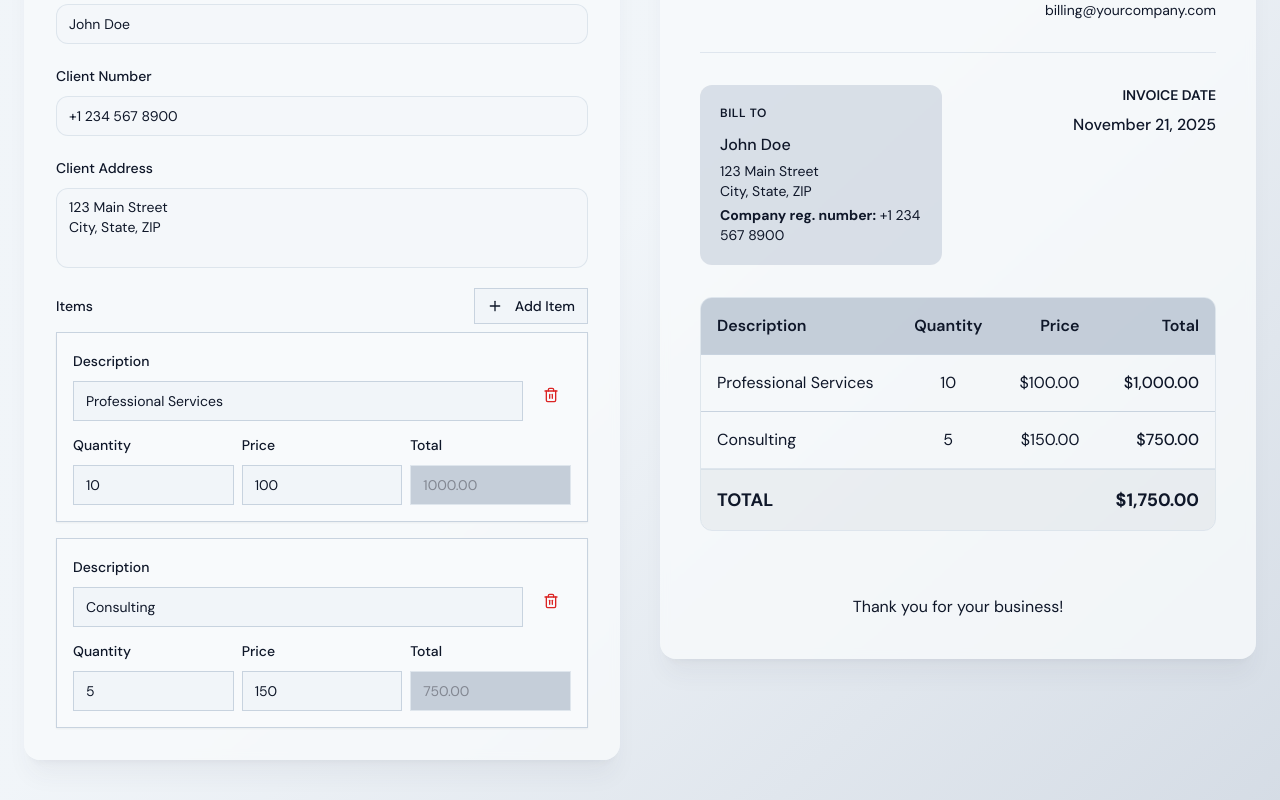
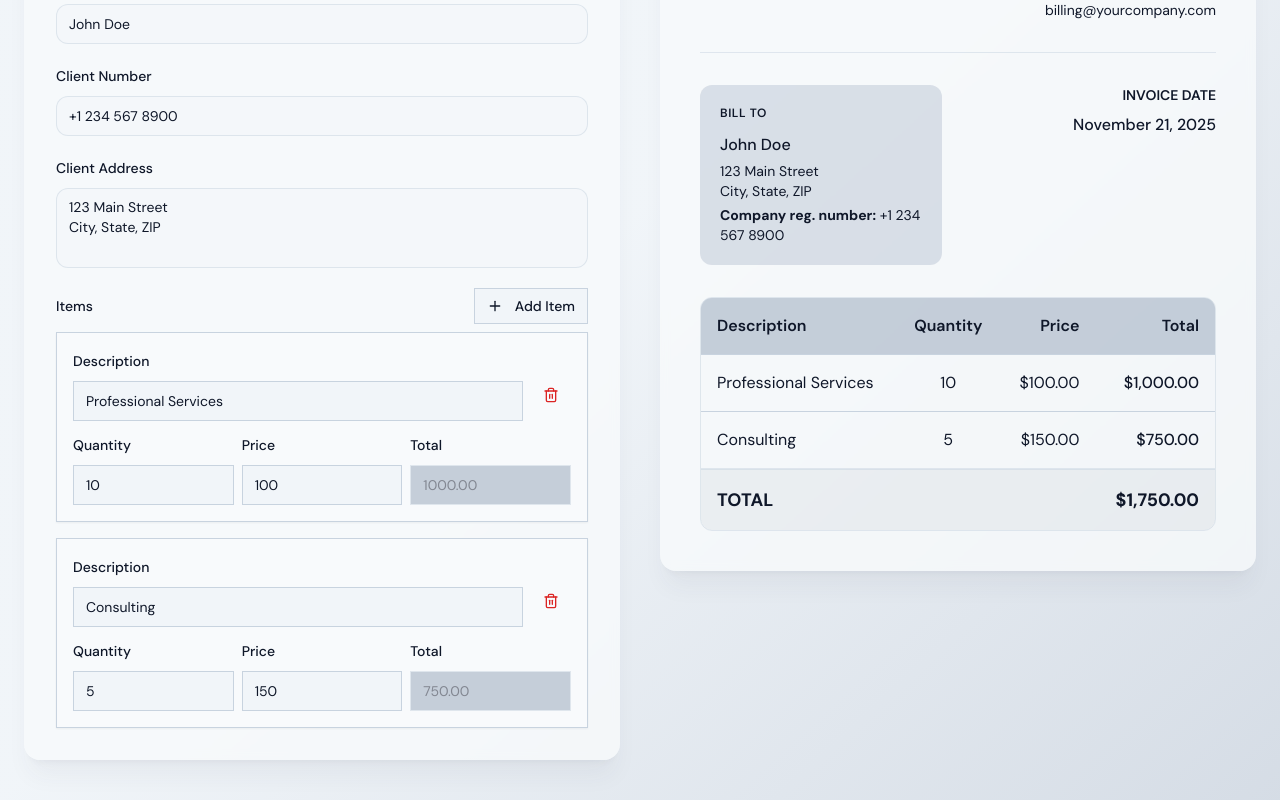
Before and after one commit to asankov/invoice-ease, a React (Vite) app: page / in a window 1280 px wide. Shown: the part 376-1176 px from the top of the page. Built offline with nearby package versions, Linux system fonts and the light colour scheme; the HTML template or start-up script is replaced by a standard one.

Commit message:
remove footer

```diff
--- a/src/components/InvoicePreview.tsx
+++ b/src/components/InvoicePreview.tsx
@@ -112,13 +112,6 @@ export const InvoicePreview = ({ data }: InvoicePreviewProps) => {
               </tfoot>
             </table>
           </div>
-
-          {/* Footer */}
-          <div className="pt-8 text-center">
-            <p className="text-muted-foreground">
-              Thank you for your business!
-            </p>
-          </div>
         </div>
       </Card>
     </div>
```
